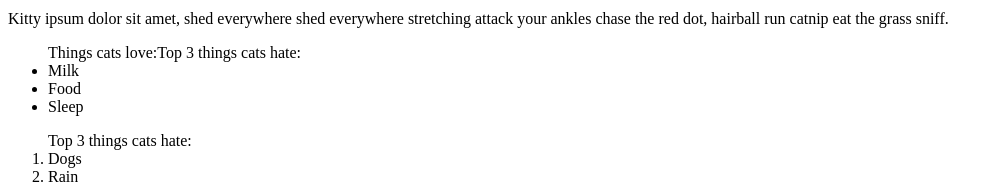
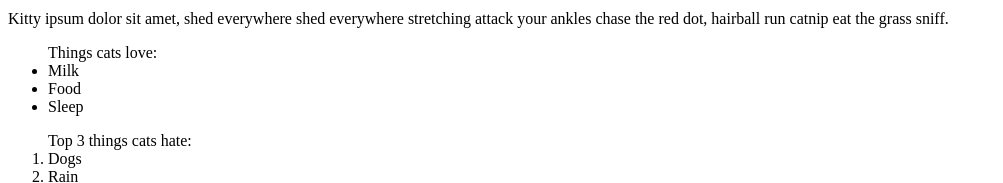
Before and after one commit to Whitef1eld/Repo05, a plain HTML site: page ex20/src/index.html in a window 1280 px wide. Shown: the part 361-544 px from the top of the page, without its empty margins (0-1003 px from the left). Drawn offline with Linux system fonts and the light colour scheme.

Commit message:
Fixed the typo in the <ul>

```diff
--- a/ex20/src/index.html
+++ b/ex20/src/index.html
@@ -2,7 +2,7 @@
 <main>
 <a href="#"><img src="https://bit.ly/3fUJAV1" alt="Grey Cat on Tree Branch"></a>
 <p>Kitty ipsum dolor sit amet, shed everywhere shed everywhere stretching attack your ankles chase the red dot, hairball run catnip eat the grass sniff.</p>
-<ul>Things cats love:Top 3 things cats hate:
+<ul>Things cats love:
     <li>Milk</li>
     <li>Food</li>
     <li>Sleep</li>
```
